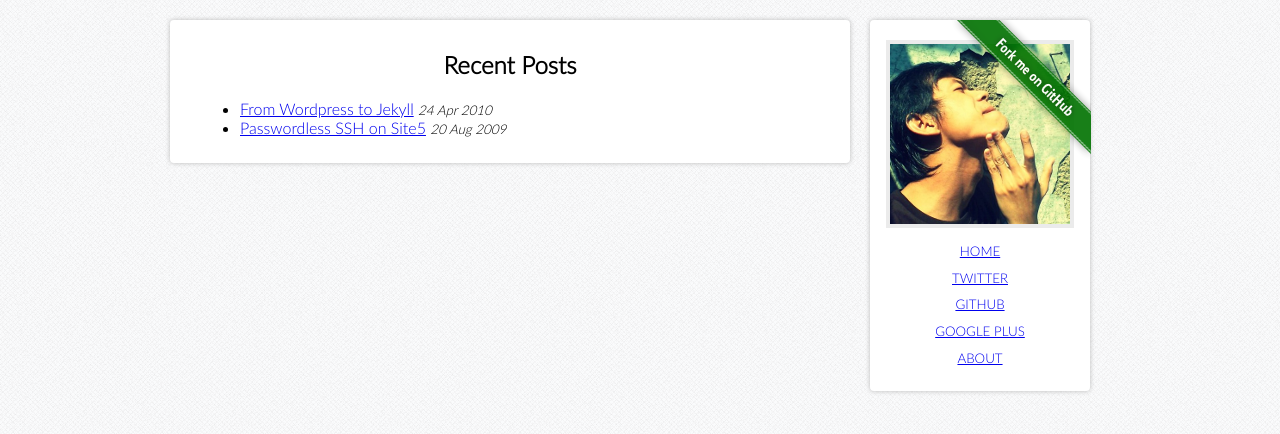
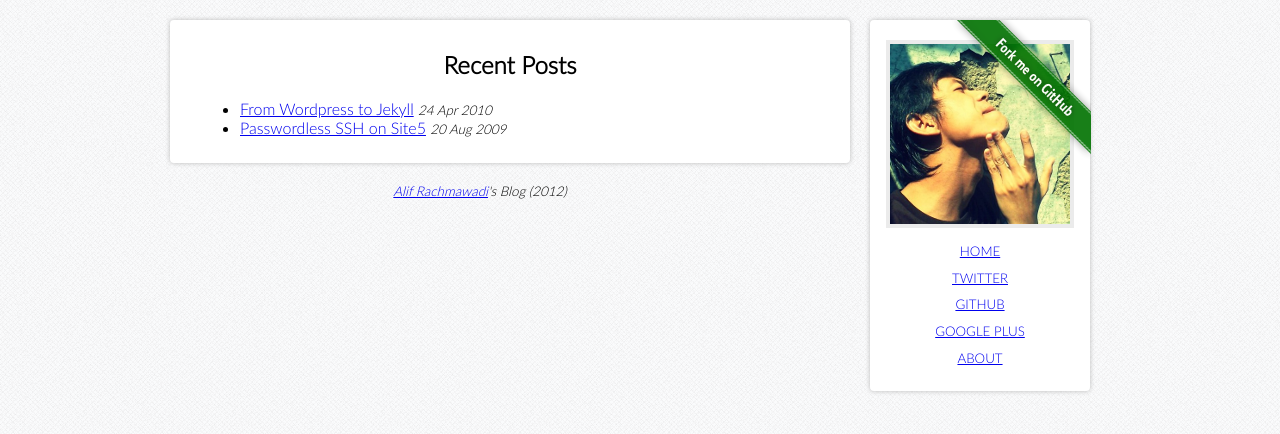
Before and after one commit to leeayoung/subosito.github.io, a Jekyll site: the page built from index.html, in a window 1280 px wide. Shown: the top 434 px of the page. Built offline with Jekyll 4.4.1, drawn with Linux system fonts in a browser that asks for light colours; Markdown is read by kramdown in place of the engine named in the settings; the list of posts is cut into pages by our own code; comment, search, counter and statistics services are not loaded.

Commit message:
add rel author

```diff
--- a/_layouts/layout.html
+++ b/_layouts/layout.html
@@ -11,8 +11,12 @@
   <body>
     <div id="container">
       <div id="content">{{ content }}</div>
+      <section id="footer">
+        <a rel="author" href="{{ site.accounts.google }}">{{ site.author }}</a>'s Blog (2012)
+      </section>
       {% include sidebar.html %}
     </div>
+    <div class="clear">&nbsp;</div>
   </body>
   {% include getclicky.html %}
 </html>
--- a/css/style.css
+++ b/css/style.css
@@ -668,10 +668,6 @@ body:after {
   src: local("Lato Light"), local("Lato-Light"), url("http://themes.googleusercontent.com/static/fonts/lato/v6/KT3KS9Aol4WfR6Vas8kNcg.woff") format("woff");
 }
 
-.clear {
-  clear: both;
-}
-
 .current {
   font-weight: bold;
 }
@@ -726,6 +722,15 @@ body {
 #container #content h1 a, #container #content h2 a {
   text-decoration: none;
 }
+#container #footer {
+  display: inline;
+  float: left;
+  width: 620px;
+  margin: 0 10px;
+  text-align: center;
+  font-style: italic;
+  font-size: smaller;
+}
 #container #sidebar {
   display: inline;
   float: left;
```
Also changed, not shown: _scss/style.scss (+8 -4 lines).
